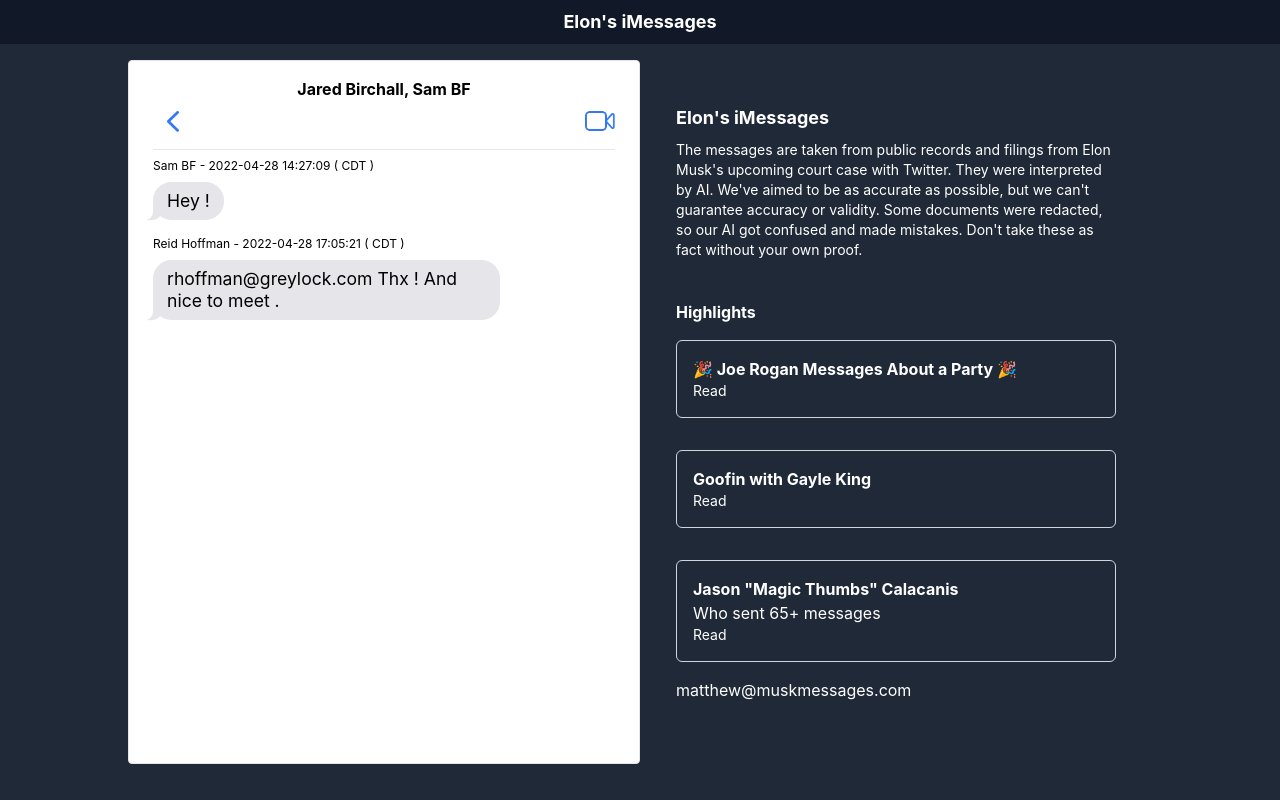
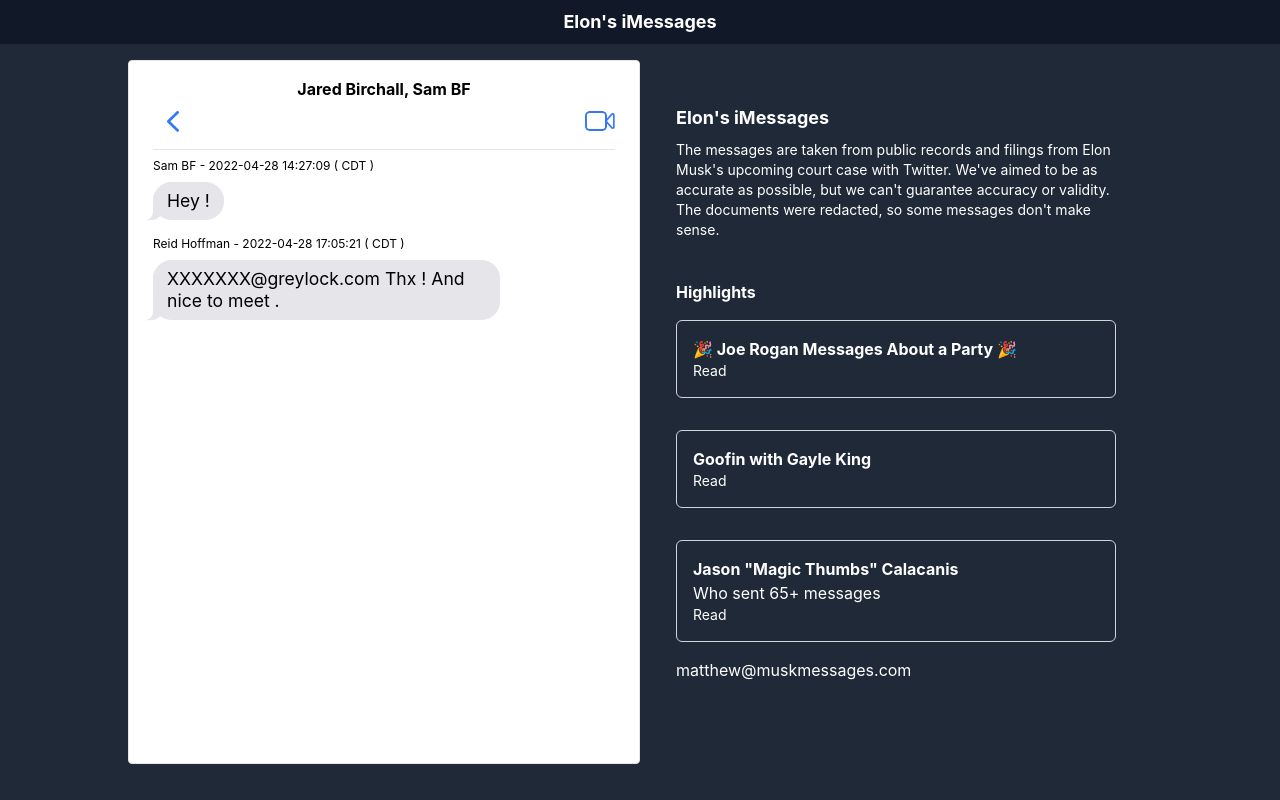
Before and after one commit to thatreeves/elon, a website: page d/29.html in a window 1280 px wide. Drawn offline with Linux system fonts and the light colour scheme; a web font is replaced by a local one.

Commit message:
no message

```diff
--- a/d/29.html
+++ b/d/29.html
@@ -67,7 +67,7 @@
 <p class="from-them">Hey !</p>
 
 <div class="text-xs text-grey-600 mt-2"><span>Reid Hoffman - </span>2022-04-28 17:05:21 ( CDT )</div>
-<p class="from-them">rhoffman@greylock.com Thx ! And nice to meet .</p>
+<p class="from-them">XXXXXXX@greylock.com Thx ! And nice to meet .</p>
 
                     </div>
 
@@ -82,7 +82,7 @@
             <div class="flex flex-col w-full p-3 m-6 bg-grey-100">
                 <div class="flex flex-col ">
                     <h1 class="text-lg font-bold my-2">Elon's iMessages</h1>
-                     <p class="mb-10 text-sm">The messages are taken from public records and filings from Elon Musk's upcoming court case with Twitter. They were interpreted by AI. We've aimed to be as accurate as possible, but we can't guarantee accuracy or validity. Some documents were redacted, so our AI got confused and made mistakes. Don't take these as fact without your own proof. </p>
+                     <p class="mb-10 text-sm">The messages are taken from public records and filings from Elon Musk's upcoming court case with Twitter. We've aimed to be as accurate as possible, but we can't guarantee accuracy or validity. The documents were redacted, so some messages don't make sense. </p>
                 </div>
 
                 <div class="text-md font-bold">Highlights</div>
```
Also changed, not shown: d/32.html (+1 -1 lines).
